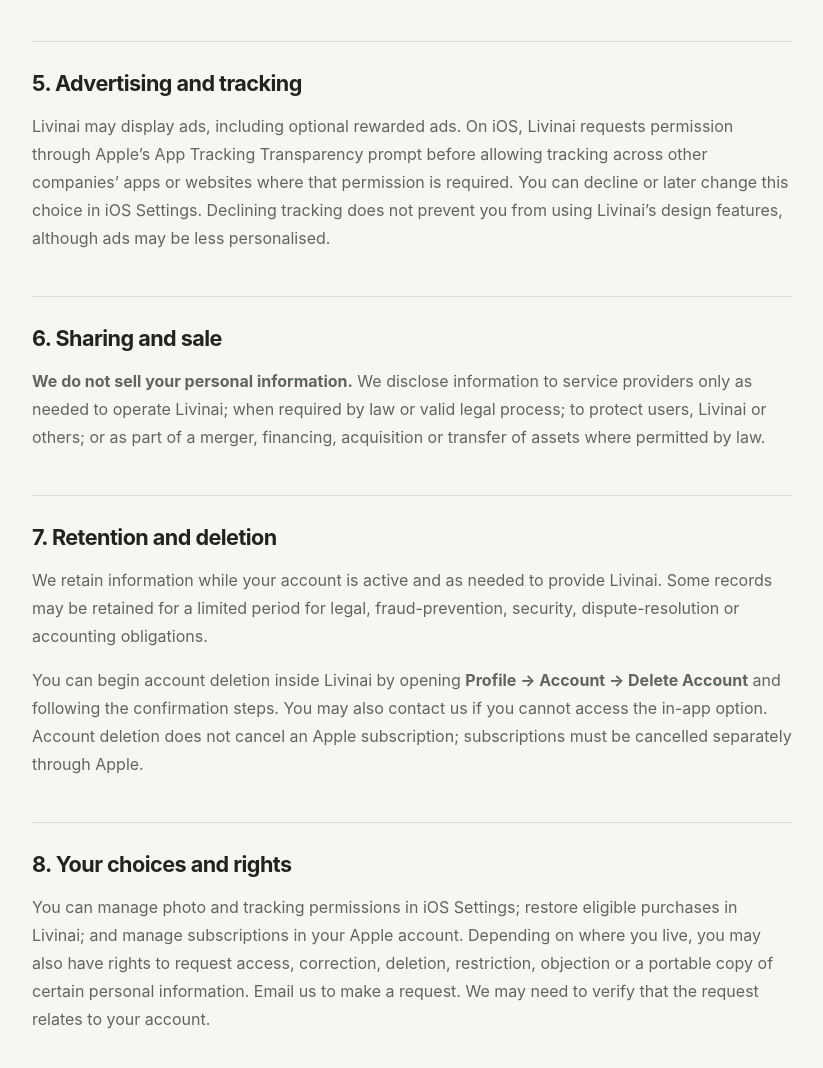
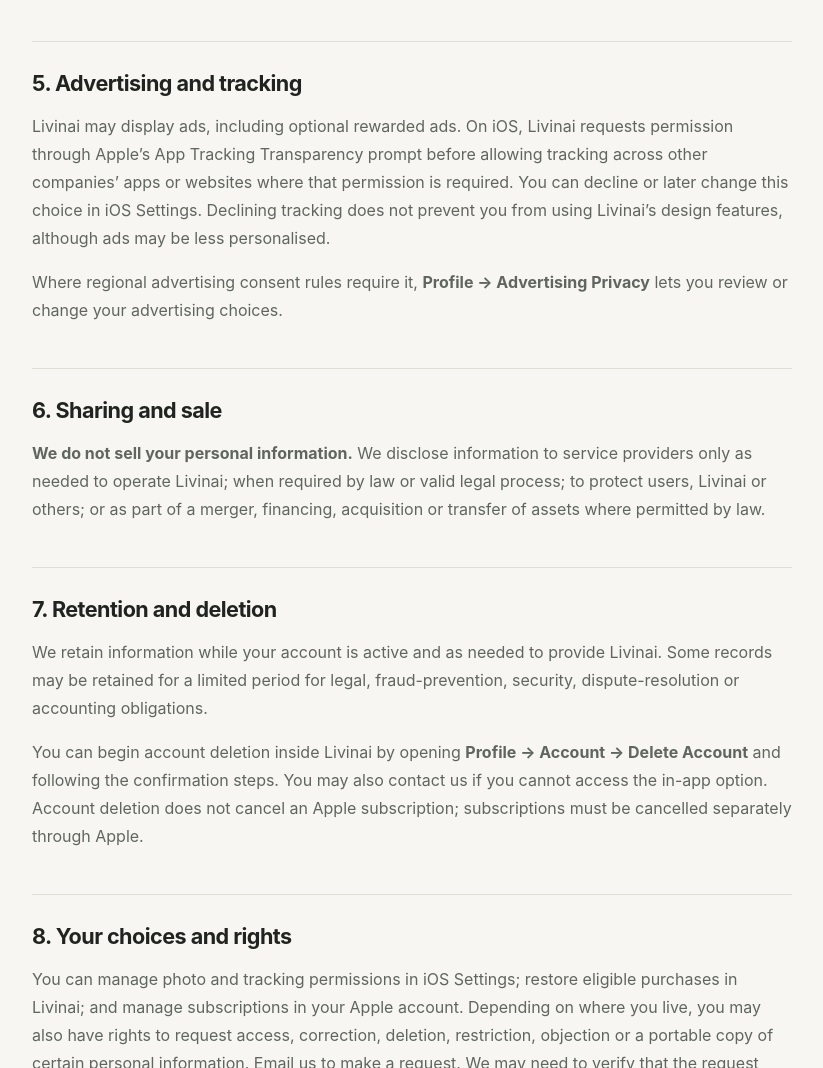
Before and after one commit to livinai2025/livinai2025.github.io, a plain HTML site: page privacy/index.html in a window 1280 px wide. Shown: the part 1845-2913 px from the top of the page, without its empty margins (332-1155 px from the left). Drawn offline with Linux system fonts and the light colour scheme.

Commit message:
Document advertising privacy choices

```diff
--- a/privacy/index.html
+++ b/privacy/index.html
@@ -31,7 +31,7 @@
 
         <section id="providers"><h2>4. Service providers</h2><p>We use providers that process limited information to perform services for Livinai. Depending on the feature and platform, these may include:</p><ul><li><strong>Apple and Google</strong> for authentication and Apple for iOS in-app purchases;</li><li><strong>RevenueCat</strong> for subscription, purchase and entitlement management;</li><li><strong>Google AdMob</strong> for advertising, including rewarded ads;</li><li><strong>Render and MongoDB Atlas</strong> for application hosting and data infrastructure;</li><li><strong>Cloudinary</strong> for media storage and delivery; and</li><li><strong>Modal and RunPod</strong> for computing and AI design processing.</li></ul><p>Providers process information under their own terms and, where applicable, our instructions. The providers used may change as Livinai evolves.</p></section>
 
-        <section id="tracking"><h2>5. Advertising and tracking</h2><p>Livinai may display ads, including optional rewarded ads. On iOS, Livinai requests permission through Apple’s App Tracking Transparency prompt before allowing tracking across other companies’ apps or websites where that permission is required. You can decline or later change this choice in iOS Settings. Declining tracking does not prevent you from using Livinai’s design features, although ads may be less personalised.</p></section>
+        <section id="tracking"><h2>5. Advertising and tracking</h2><p>Livinai may display ads, including optional rewarded ads. On iOS, Livinai requests permission through Apple’s App Tracking Transparency prompt before allowing tracking across other companies’ apps or websites where that permission is required. You can decline or later change this choice in iOS Settings. Declining tracking does not prevent you from using Livinai’s design features, although ads may be less personalised.</p><p>Where regional advertising consent rules require it, <strong>Profile → Advertising Privacy</strong> lets you review or change your advertising choices.</p></section>
 
         <section id="sharing"><h2>6. Sharing and sale</h2><p><strong>We do not sell your personal information.</strong> We disclose information to service providers only as needed to operate Livinai; when required by law or valid legal process; to protect users, Livinai or others; or as part of a merger, financing, acquisition or transfer of assets where permitted by law.</p></section>
 
```
